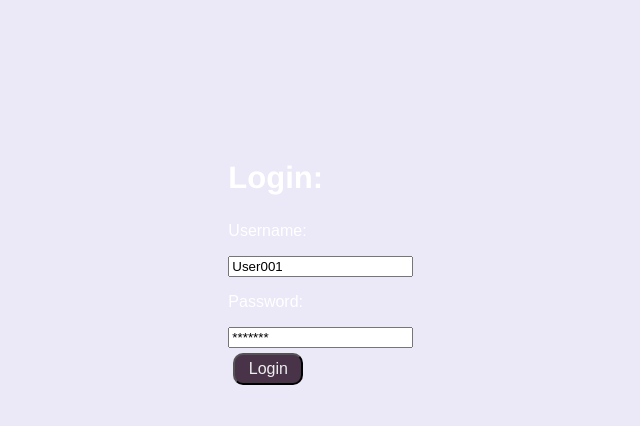
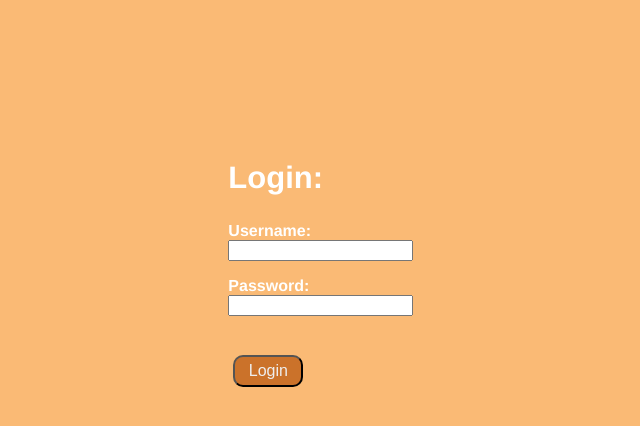
Before and after one commit to Alee552/RIpple, a PHP site: page / in a window 1280 px wide. Shown: the top 426 px of the page, without its empty margins (513-1153 px from the left). Run offline with PHP 8.4, Linux system fonts and the light colour scheme.

Commit message:
Add files via upload

```diff
--- a/Ripple/Ripple_FinalRepo-main/finalversion/index.html
+++ b/Ripple/Ripple_FinalRepo-main/finalversion/index.html
@@ -14,10 +14,9 @@
         <div class="main">
             <div class="logincontent"> <h2>Login:</h2>
             <form method="get" action="home.html">
-                <p>Username:</p>
-                <input type="text" value="User001">
-                <p>Password:</p>
-                <input type="text" value="*******"><br>
+                <p><b>Username:</b> <input type="text" value=""></p>
+                <p><b>Password:</b> <input type="text" value=""></p>
+                <br>
                 <button type="submit">Login</button>
             </form>
         </div>
--- a/Ripple/Ripple_FinalRepo-main/finalversion/main.css
+++ b/Ripple/Ripple_FinalRepo-main/finalversion/main.css
@@ -1,7 +1,7 @@
 @import url(https://fonts.googleapis.com/css?family=Open+Sans);
 
 body {
-    background-color: rgb(235,232,247);
+    background-color: #FABA75;
     color: black;
     font-family: Arial;
     font-size:16px;
@@ -28,12 +28,15 @@ h3 {
     font-size: 25px;
 }
 
+p {
+  font-family: "HelveticaNeue-Bold", "Helvetica Neue Bold", "Helvetica Neue";
+}
 a {
     color: black;
 }
 button {
     display: inline-block;
-    background-color: #483348;
+    background-color: #cb722a;
     border-radius: 10px;
     border: 4px single #cccccc;
     color: #eeeeee;
@@ -54,7 +57,7 @@ button {
   }
 
   button:hover {
-    background-color: #d8b1d8;
+    background-color: #774304;
   }
 
   button:hover span:after {
@@ -139,7 +142,7 @@ button {
   }
 
 .logincontent {
-  background-color: #6e1d6e;
+  background-color: #F58A07;
 text-align: center;
 border: 4px;
 border-radius: 10pt;
```
